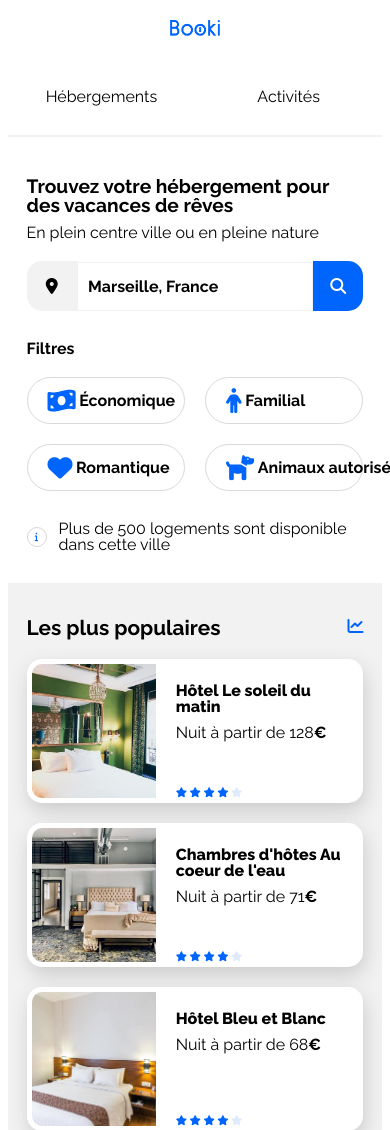
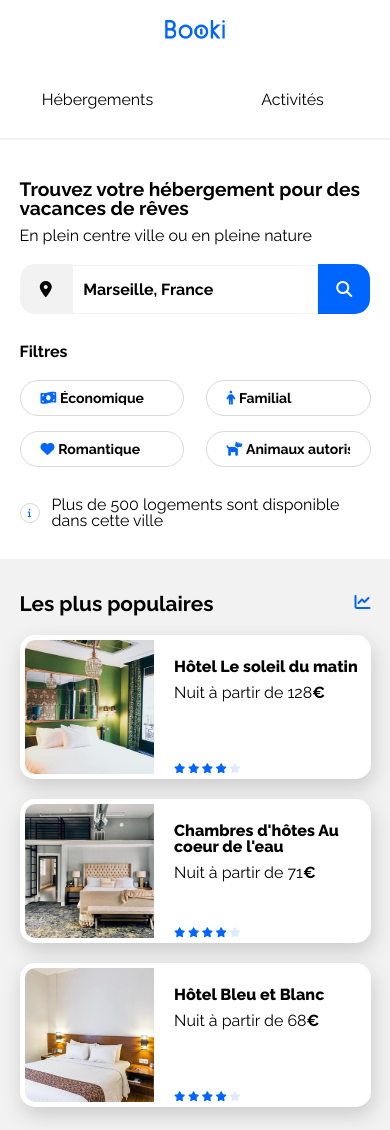
Before and after one commit to Neordan/projet-Booki, a plain HTML site: page index.html in a window 390 px wide. Shown: the top 1130 px of the page. Drawn offline with Linux system fonts and the light colour scheme.

Commit message:
Rectification responsive css

```diff
--- a/index.html
+++ b/index.html
@@ -70,7 +70,7 @@
             <div class="home">
                 <h2>Hébergements à Marseille</h2>
                 <div class="cards-home">
-                    <div class="card-home">
+                    <a href="" class="card-home">
                         <img class="img-home"
                             src="./assets/img/hébergements/4_small/marcus-loke-WQJvWU_HZFo-unsplash.jpg"
                             alt="Auberge La Canebière">
@@ -85,7 +85,7 @@
                                 <i class="fa-solid fa-star light"></i>
                             </div>
                         </div>
-                    </div>
+                    </a>
                     <div class="card-home">
                         <img class="img-home"
                             src="./assets/img/hébergements/4_small/fred-kleber-gTbaxaVLvsg-unsplash.jpg"
--- a/style.css
+++ b/style.css
@@ -12,12 +12,12 @@ body {
   flex-direction: column;
   justify-content: space-between;
   padding: 0 2%;
+  margin: auto;
   max-width: 1400px;
   color: black;
 }
 
 h1, h2 {
-  font-size: 20px;
   font-weight: 800;
 }
 
@@ -40,7 +40,7 @@ header {
 }
 
 .img img {
-  width: 50px;
+  width: 60px;
 }
 
 nav {
@@ -104,6 +104,11 @@ input::placeholder {
   font-weight: 700;
 }
 
+input:focus {
+  outline: none;
+  border: 1px solid var(--color-secondary);
+}
+
 button {
   font-weight: 700;
   padding: 15px;
@@ -161,7 +166,7 @@ form i.search {
 }
 
 .filter .btn-filter i {
-  font-size: 25px;
+  font-size: 100%;
 }
 
 /* ---------- CSS de la phrase info ------------- */
@@ -250,7 +255,6 @@ h2 {
   flex-wrap: wrap;
   width: 90%;
   margin: 0 10%;
-  /* padding: 0 25px; */
   flex-basis: 83%;
   row-gap: 6%;
 }
@@ -498,7 +502,7 @@ li {
 
 @media screen and (max-width: 768px) {
   body {
-    width: 100%;
+    padding: 0;
   }
 
   /* -------Responsive header ---------- */
@@ -574,13 +578,18 @@ li {
 
   .filter-group {
     justify-content: space-between;
-    gap: 20px;
+    gap: 15px;
+    font-size: 14px;
   }
 
   .btn-filter {
     gap: 3%;
     width: 47%;
     justify-content: start;
+  }
+
+  .filter-group p {
+    overflow: hidden;
   }
 
   /* -------Responsive second container ---------- */
```
